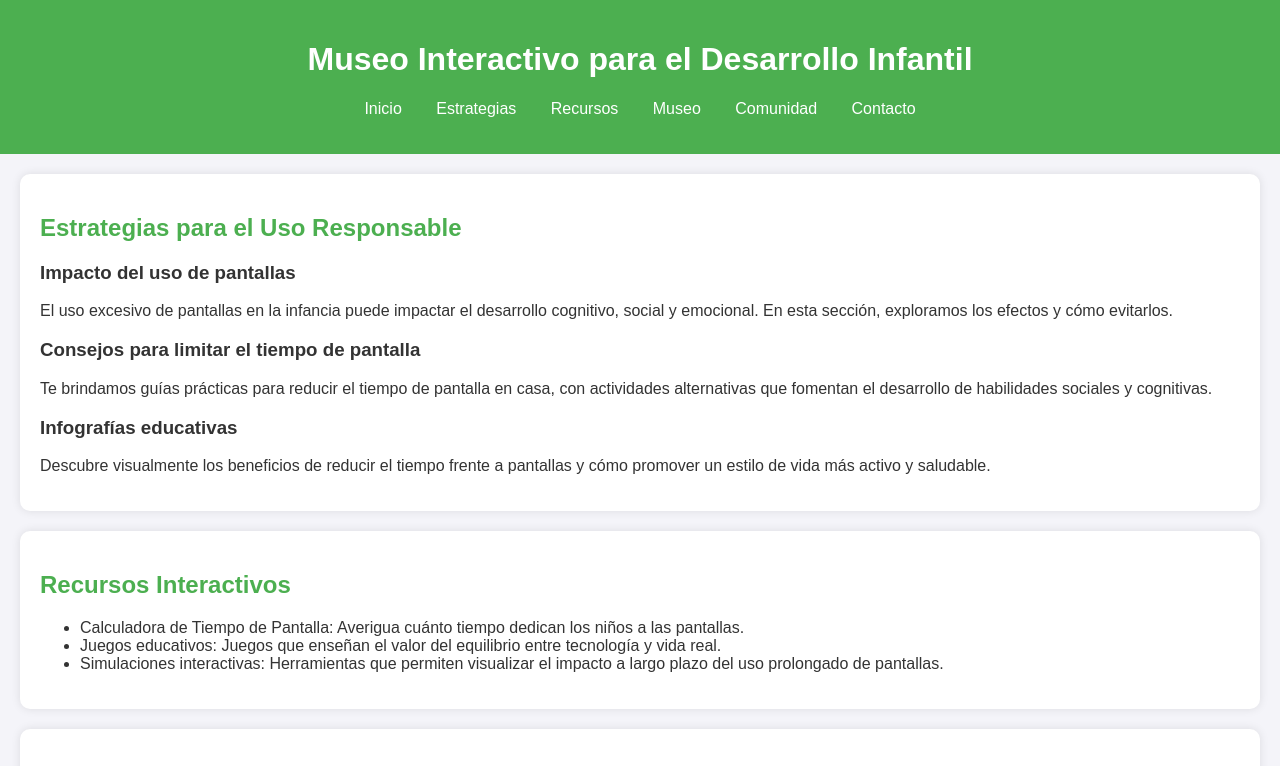
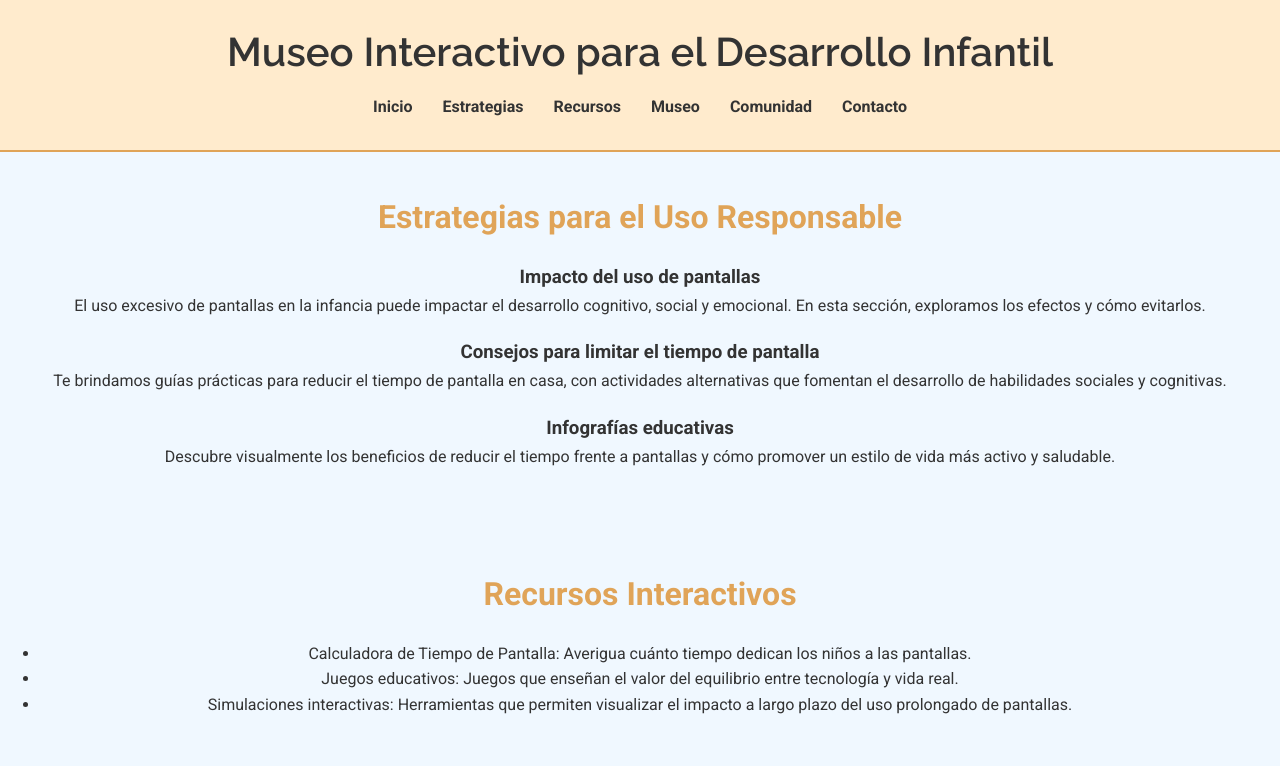
Before and after one commit to JSOLER04/KidsMuseum, a plain HTML site: page index.html in a window 1280 px wide. Shown: the top 766 px of the page. Drawn offline with Linux system fonts and the light colour scheme.

Commit message:
styles.css

```diff
--- a/styles.css
+++ b/styles.css
@@ -1,56 +1,93 @@
-
-body {
-    font-family: Arial, sans-serif;
+/* Reset básico */
+* {
     margin: 0;
     padding: 0;
-    background-color: #f4f4f9;
+    box-sizing: border-box;
+}
+
+/* Estilo del cuerpo */
+body {
+    font-family: 'Roboto', sans-serif;
+    background-color: #f0f8ff;
+    color: #333;
+    line-height: 1.6;
+}
+
+/* Estilo del encabezado */
+header {
+    background-color: #ffebcd;
+    padding: 20px;
+    text-align: center;
+    border-bottom: 2px solid #e0a458;
+}
+
+header h1 {
+    font-family: 'Raleway', sans-serif;
+    font-size: 2.5em;
     color: #333;
 }
 
-header {
-    background-color: #4CAF50;
-    padding: 20px;
-    text-align: center;
-    color: white;
-}
-
 nav ul {
-    list-style-type: none;
-    padding: 0;
+    list-style: none;
+    display: flex;
+    justify-content: center;
+    padding: 10px 0;
 }
 
 nav ul li {
-    display: inline;
     margin: 0 15px;
 }
 
 nav ul li a {
-    color: white;
     text-decoration: none;
+    color: #333;
+    font-weight: bold;
 }
 
-h2 {
-    color: #4CAF50;
+nav ul li a:hover {
+    color: #e0a458;
 }
 
+/* Estilos de las secciones */
 section {
-    padding: 20px;
-    margin: 20px;
-    background-color: #fff;
-    border-radius: 10px;
-    box-shadow: 0 0 10px rgba(0, 0, 0, 0.1);
+    padding: 40px;
+    text-align: center;
 }
 
+section h2 {
+    font-size: 2em;
+    color: #e0a458;
+    margin-bottom: 20px;
+}
+
+section article {
+    margin-bottom: 20px;
+}
+
+section p {
+    margin-bottom: 10px;
+}
+
+/* Estilo del pie de página */
 footer {
     background-color: #333;
     color: white;
     text-align: center;
-    padding: 10px;
+    padding: 20px;
     position: relative;
     bottom: 0;
     width: 100%;
 }
 
 footer p {
-    margin: 5px;
+    margin-bottom: 10px;
 }
+
+footer a {
+    color: #e0a458;
+    text-decoration: none;
+}
+
+footer a:hover {
+    text-decoration: underline;
+}
```
